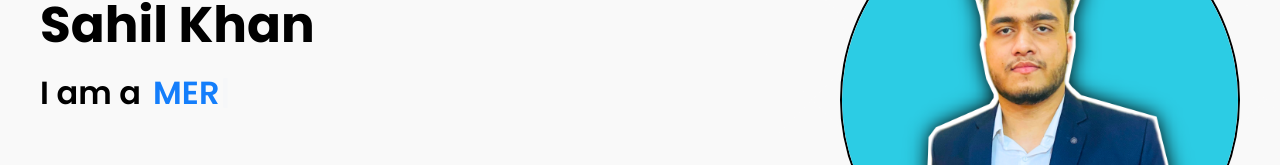
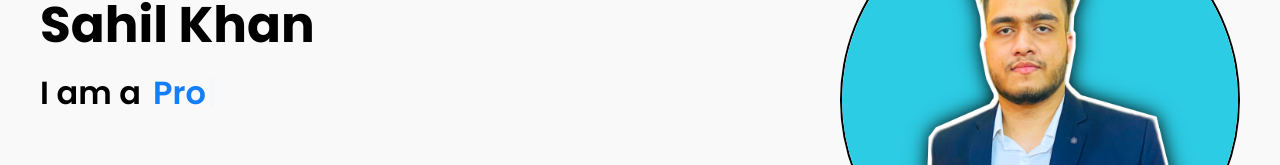
Before and after one commit to sahiillx/portfolio-website, a React (Create React App) app: page / in a window 1280 px wide. Shown: the part 190-355 px from the top of the page. Built offline with nearby package versions, Linux system fonts and the light colour scheme.

Commit message:
Update constants.js

```diff
--- a/src/data/constants.js
+++ b/src/data/constants.js
@@ -3,9 +3,9 @@ export const Bio = {
   name: "Sahil Khan",
   roles: [
     "Full Stack Developer",
-    "MERN Developer",
+    "Programmer",
     "Blockchain Developer",
-    "Programmer",
+    "Data Analyst",
   ],
   github: "https://github.com/sahiillx",
   resume:
```
